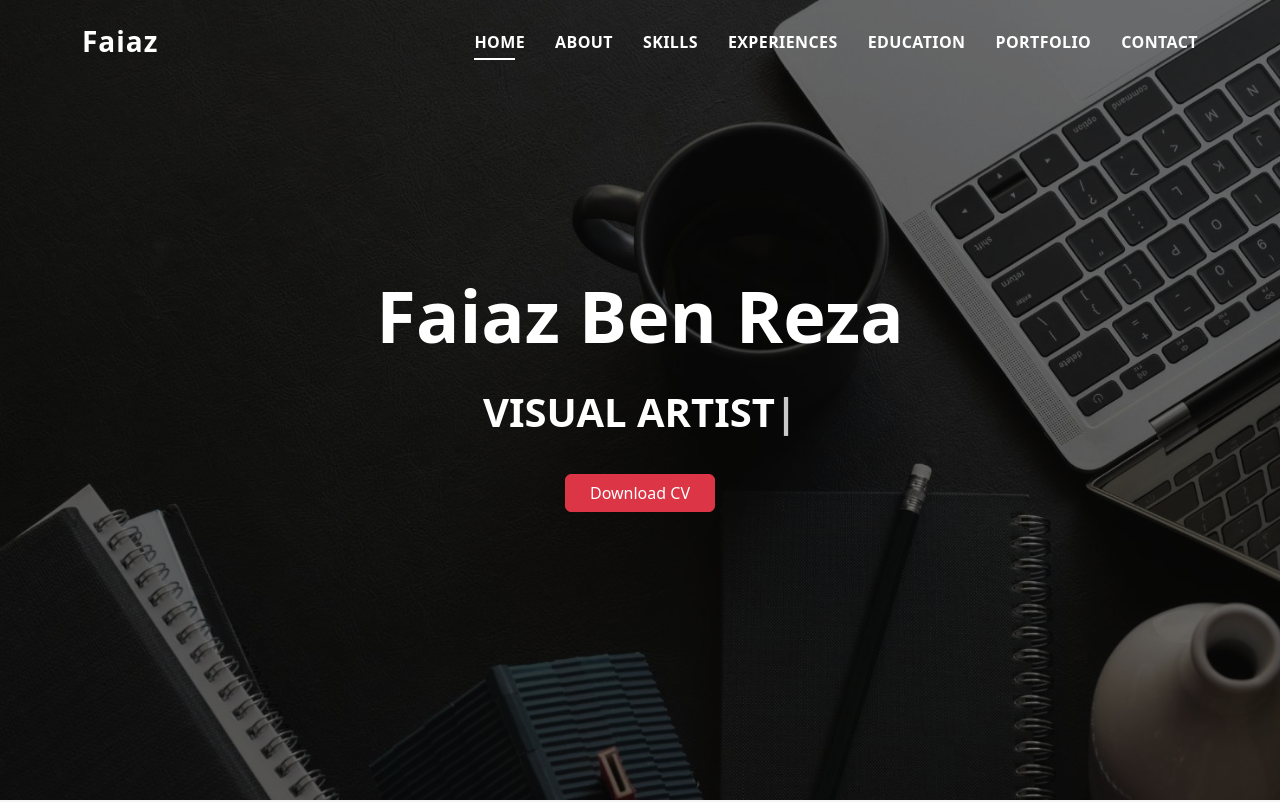
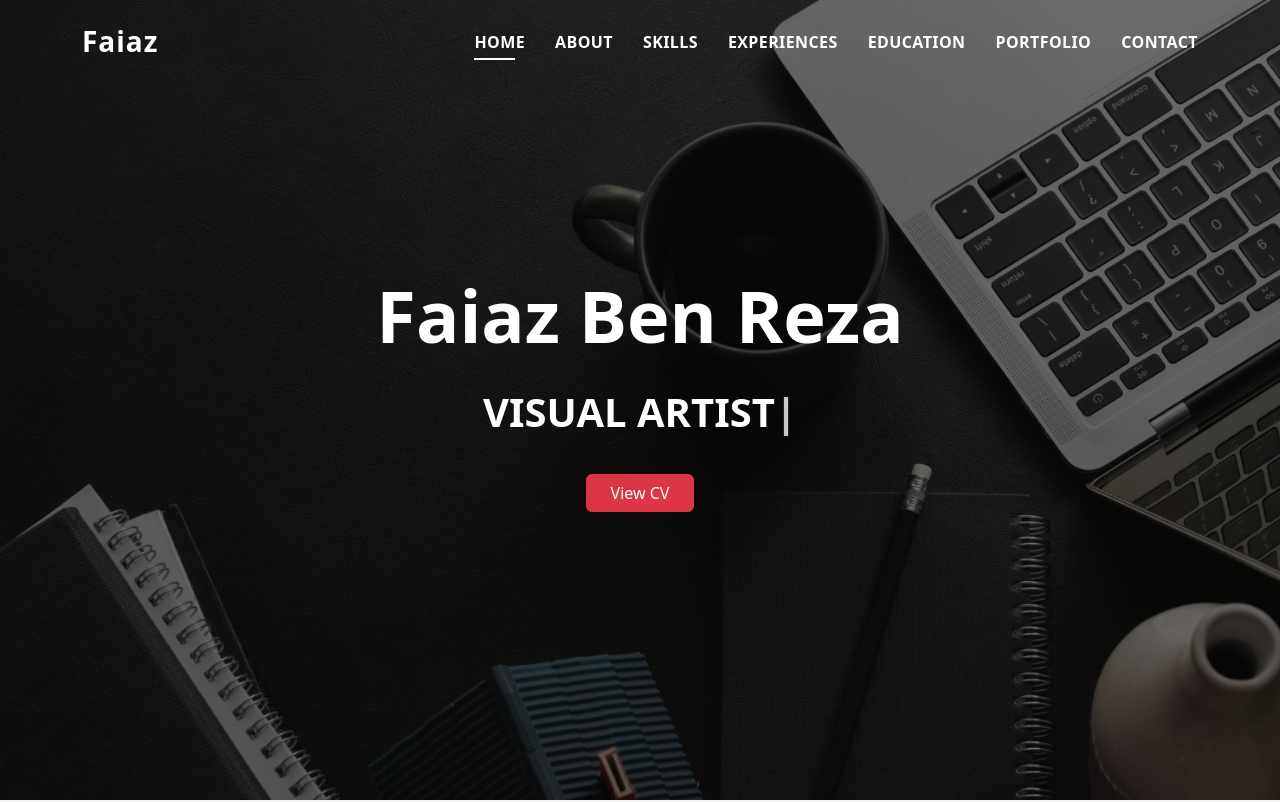
Before and after one commit to Faiaz1997/Faiaz-Ben-Reza-Portfolio, a plain HTML site: page index.html in a window 1280 px wide. Shown: the top 802 px of the page. Drawn offline with Linux system fonts and the light colour scheme.

Commit message:
cv button

```diff
--- a/index.html
+++ b/index.html
@@ -116,7 +116,7 @@
             <span class="typed" data-typed-items="WEB DEVELOPER, VISUAL ARTIST"></span>
           </p>
           <p class="cv pt-3">
-            <a class="btn btn-danger btn js-scroll px-4" href="CV of FAIAZ BEN REZA.pdf" role="button">Download CV</a>
+            <a class="btn btn-danger btn js-scroll px-4" href="CV of FAIAZ BEN REZA.pdf" role="button">View CV</a>
           </p>
         </div>
       </div>
```
